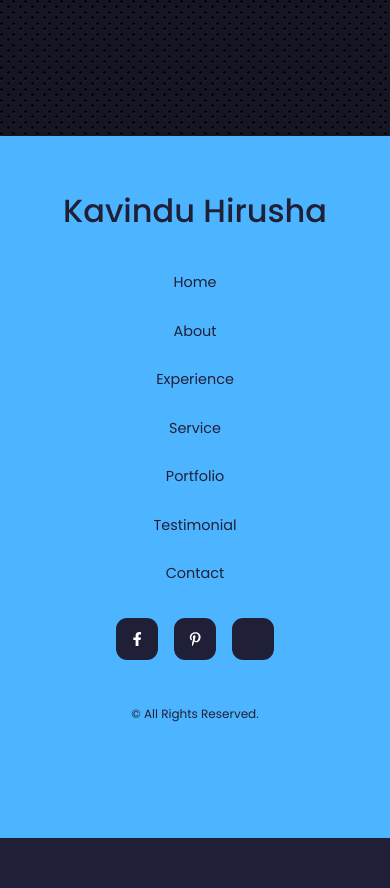
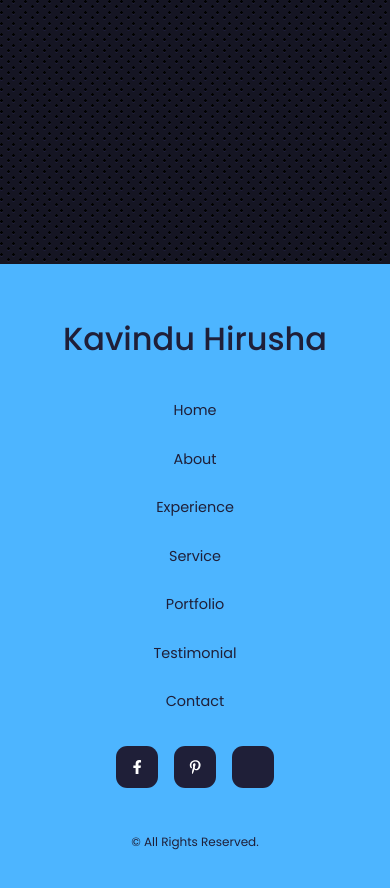
Before and after one commit to K4viyamato/myPortfolioReact, a React (Create React App) app: page / in a window 390 px wide. Shown: the part 10780-11668 px from the top of the page. Before the commit the page ends 11618 px from the top, so only its background shows below. Built offline with nearby package versions, Linux system fonts and the light colour scheme; some icons are missing.

Commit message:
Update Footer.css

```diff
--- a/src/components/footer/Footer.css
+++ b/src/components/footer/Footer.css
@@ -61,6 +61,15 @@ footer a {
 }
 
 
+
+@media screen and (max-width: 1370px){
+
+    footer{
+       margin-top: 12rem;
+    }
+}
+
+
 @media screen and (max-width: 1024px){
 
     footer{
@@ -85,6 +94,6 @@ footer a {
     }
 
     footer{
-        margin-top: 42rem;
+        margin-top: 50rem;
     }
 }
```
